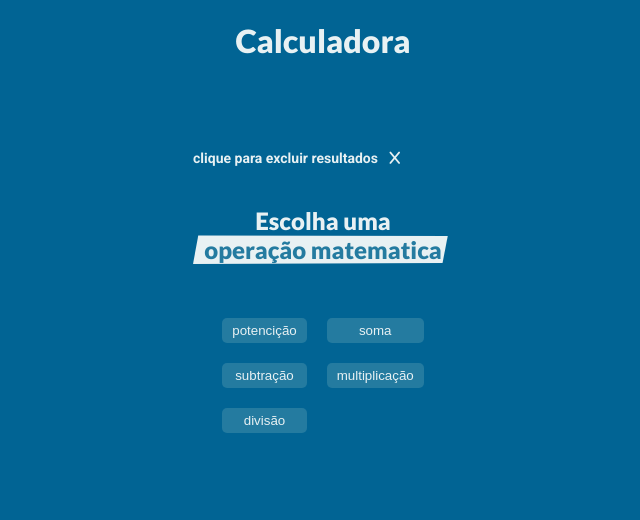
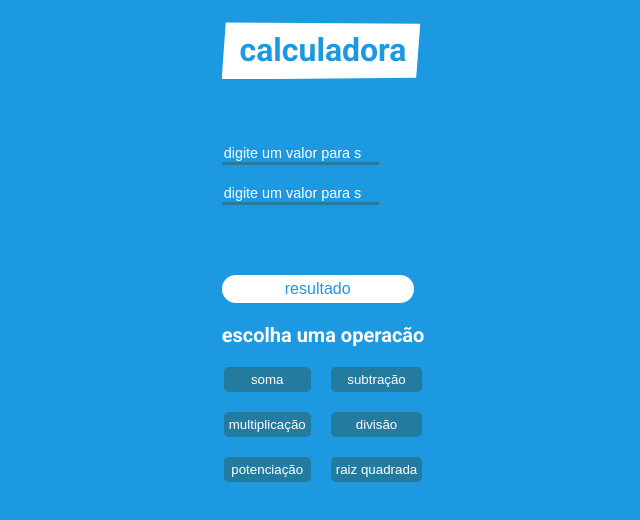
Before and after one commit to law2244/calculadora-js, a plain HTML site: page index.html in a window 1280 px wide. Both pictures are taken after a click on the button "soma". Shown: the whole page, without its empty margins (317-957 px from the left). Drawn offline with Linux system fonts and the light colour scheme.

Commit message:
segunda versão calculadora

```diff
--- a/index.html
+++ b/index.html
@@ -9,32 +9,48 @@
     <script src="https://kit.fontawesome.com/d9157b0d94.js" crossorigin="anonymous"></script>
 </head>
 <body>
-    <h1> Calculadora</h1>
-    <br>
-    <br>
-    <div class="input_valor" >
-        <p>
-         clique para excluir resultados   <i class="fa-solid fa-x"></i>
-        </p>
+    <div class="operacao">
+        <h1>
+            <span>
+                calculadora
+            </span>
+        </h1>
+        <div class="inputOperacao">
+            <input type="number"
+            class="input1"/>
+
+            <input type="number"
+            style="display: block"
+            class="input2"/>
+        </div>
+
+        <button class="resultado">
+            resultado
+        </button>
         <h3>
-            Escolha uma <br> <span> operação  matematica </span>
+            escolha uma operacão
         </h3>
     </div>
-    <div class="escolha_operacao">
 
-
-        <button onclick="potencição()" class="botão_potencicao">potencição </button>
-
-        <button onclick="soma()" class="botao_soma">soma</button>
-
-        <button onclick="sobtracao()" class="botao_subtracao">subtração</button>
-
-        <button onclick="multiplicacao()" class="botao_multiplicacao"> multiplicação </button>
-
-        <button onclick="divisao()" class="bottao_divisao"> divisão </button>
-
-
-
+    <div class="operaçoes">
+        <button class="soma">
+            soma
+        </button >
+        <button class="subtração">
+            subtração
+        </button>
+        <button class="multiplicaçao">
+            multiplicação
+        </button>
+        <button class="divisao">
+            divisão
+        </button>
+        <button class="potenciacao">
+            potenciação
+        </button>
+        <button class="radiacao">
+            raiz quadrada
+        </button>
     </div>
 
 
--- a/script.js
+++ b/script.js
@@ -1,121 +1,138 @@
-let inputBase = document.querySelector(".inputBase")
-let inputExpoente = document.querySelector(".inputExpoente")
-let iconLimoar = document.querySelector(".input_valor i")
+let qd = (x) =>{
+    return document.querySelector(x)
+}
+
+// variaveis das operações
+let somaButtom = qd(".soma")
+
+let subtracaoButton = qd(".subtração")
+
+let multplicacaoButton = qd(".multiplicaçao")
+
+let divisaoButton = qd(".divisao")
+
+let potenciacaoButton = qd(".potenciacao")
+
+let radiacaoButton = qd(".radiacao")
+
+// class inputs
+
+let input1Operaacao =   qd(".input1")
+let input2Operaacao =   qd(".input2")
+
+// variaveis das classs da classes
+
+let divInputs = qd(".inputOperacao")
+
+let buttonResult = qd(".resultado")
+
+// variaveis dos resultados das operações
+
+let resultadoOperacao = document.createElement("p")
+input2Operaacao.after(resultadoOperacao)
 
 
-// variaveis de botão
 
-let bottonPotencicao = document.querySelector(".botão_potencicao")
+// funcões e eventos
+somaButtom.addEventListener("click" , () => {
 
-let bottonSoma = document.querySelector(".botao_soma")
+    resultadoOperacao.innerHTML = ""
+    input1Operaacao.setAttribute("placeholder" ,"digite um valor para soma" )
+    input2Operaacao.setAttribute("placeholder" ,"digite um valor para soma" )
+    divInputs.setAttribute("class" , "inputOperacaoJs")
+    input2Operaacao.style.display = "block"
 
-let bottoSuntracao = document.querySelector(".botao_subtracao")
+    buttonResult.addEventListener("click" , () => {
+        let soma =   Number( input1Operaacao.value) + Number( input2Operaacao.value)
+        resultadoOperacao.innerHTML = soma
+        // input1Operaacao.value = ""
+        // input2Operaacao.value = ""
+    })
+})
 
-let botaoMultiplicacao = document.querySelector(".botao_multiplicacao")
 
-let botaoDivisao = document.querySelector(".bottao_divisao")
+subtracaoButton.addEventListener("click" , () => {
 
-// funcões de calculo
+    resultadoOperacao.innerHTML = ""
+    divInputs.setAttribute("class" , "inputOperacaoJs")
+    input1Operaacao.setAttribute("placeholder" ,"digite um minuendo" )
+    input2Operaacao.setAttribute("placeholder" ,"digite um subtraendo" )
+    input2Operaacao.style.display = "block"
 
-function potencição(){
-    const baseValor =  Number(inputBase.value)
-
-    const ValorExpoente =  Number(inputExpoente.value)
-
-    let resultado =  document.createElement("p")
-
-    inputExpoente.after(resultado)
-
-    resultado.innerText = `o resultado da potenciação e ${Math.pow(baseValor , ValorExpoente)}`
-
-    bottonPotencicao.addEventListener("click" , function zerar(){
-        resultado.innerText = ""
+    buttonResult.addEventListener("click" , () => {
+        let subtracao =   Number( input1Operaacao.value) - Number( input2Operaacao.value)
+        resultadoOperacao.innerHTML = subtracao
+        // input1Operaacao.value = ""
+        // input2Operaacao.value = ""
     })
 
-    iconLimoar.addEventListener("click" , function(){
-        resultado.innerText = ""
-     })
-}
 
-function soma(){
-    const baseValor =  Number(inputBase.value)
+})
 
-    const ValorExpoente =  Number(inputExpoente.value)
+multplicacaoButton.addEventListener("click" , () => {
 
-    let resultado =  document.createElement("p")
+    resultadoOperacao.innerHTML = ""
+    divInputs.setAttribute("class" , "inputOperacaoJs")
+    input1Operaacao.setAttribute("placeholder" ,"digite um fator" )
+    input2Operaacao.setAttribute("placeholder" ,"digite um fator" )
+    input2Operaacao.style.display = "block"
 
-    inputExpoente.after(resultado)
+    buttonResult.addEventListener("click" , () => {
+        let multiplicacao =   Number( input1Operaacao.value) * Number( input2Operaacao.value)
+        resultadoOperacao.innerHTML = multiplicacao
+        // input1Operaacao.value = ""
+        // input2Operaacao.value = ""
+    })
+})
 
-    resultado.innerText = `o resultado da soma e ${baseValor + ValorExpoente}`
 
-    bottonSoma.addEventListener("click" , function zerar(){
-        resultado.innerText = ""
+divisaoButton.addEventListener("click" , () => {
+
+    resultadoOperacao.innerHTML = ""
+    divInputs.setAttribute("class" , "inputOperacaoJs")
+    input1Operaacao.setAttribute("placeholder" ,"digite um dividendo" )
+    input2Operaacao.setAttribute("placeholder" ,"digite um divisor" )
+    input2Operaacao.style.display = "block"
+
+    buttonResult.addEventListener("click" , () => {
+        let divisao =   Number( input1Operaacao.value) / Number( input2Operaacao.value)
+        resultadoOperacao.innerHTML = divisao
+        if (Number.isNaN(divisao)){
+            resultadoOperacao.innerHTML = "não foi possivel realizar essa operacão"
+        }
+        // input1Operaacao.value = ""
+        // input2Operaacao.value = ""
     })
 
-    iconLimoar.addEventListener("click" , function(){
-        resultado.innerText = ""
-     })
+})
 
-}
-function sobtracao(){
-    const baseValor =  Number(inputBase.value)
+potenciacaoButton.addEventListener("click" , () => {
 
-    const ValorExpoente =  Number(inputExpoente.value)
+    resultadoOperacao.innerHTML = ""
+    divInputs.setAttribute("class" , "inputOperacaoJs")
+    input1Operaacao.setAttribute("placeholder" ,"digite uma base" )
+    input2Operaacao.setAttribute("placeholder" ,"digite um expoente" )
+    input2Operaacao.style.display = "block"
 
-    let resultado =  document.createElement("p")
+    buttonResult.addEventListener("click" , () => {
+        let poteciacao =  Math.pow( Number( input1Operaacao.value) , Number( input2Operaacao.value) )
+        resultadoOperacao.innerHTML = poteciacao
+        // input1Operaacao.value = ""
+        // input2Operaacao.value = ""
+    })
+})
 
-    inputExpoente.after(resultado)
+radiacaoButton.addEventListener("click" , () => {
 
-    resultado.innerText =`o resultado da subtração e ${baseValor - ValorExpoente}`
+    resultadoOperacao.innerHTML = ""
+    divInputs.setAttribute("class" , "inputOperacaoJs")
+    input1Operaacao.setAttribute("placeholder" ,"digite uma radicando" )
+    input2Operaacao.style.display = "none"
 
-    bottoSuntracao.addEventListener("click" , function zerar(){
-        resultado.innerText = ""
-    })
-
-    iconLimoar.addEventListener("click" , function(){
-        resultado.innerText = ""
-     })
-}
-
-
-function multiplicacao(){
-    const baseValor =  Number(inputBase.value)
-
-    const ValorExpoente =  Number(inputExpoente.value)
-
-    let resultado =  document.createElement("p")
-
-    inputExpoente.after(resultado)
-
-    resultado.innerText = `o resultado da multiplicação e ${baseValor * ValorExpoente}`
-
-    botaoMultiplicacao.addEventListener("click" , function zerar(){
-        resultado.innerText = ""
-    })
-
-    iconLimoar.addEventListener("click" , function(){
-        resultado.innerText = ""
-     })
-}
-
-function divisao(){
-
-    const baseValor =  Number(inputBase.value)
-
-    const ValorExpoente =  Number(inputExpoente.value)
-
-    let resultado =  document.createElement("p")
-
-    inputExpoente.after(resultado)
-
-    resultado.innerText = `o resultado da divisão e ${baseValor / ValorExpoente}`
-
-    botaoDivisao.addEventListener("click" , function zerar(){
-        resultado.innerText = ""
-    })
-
-    iconLimoar.addEventListener("click" , function(){
-        resultado.innerText = ""
-     })
-
-}
+    buttonResult.addEventListener("click" , () => {
+        let radiacao =  Math.sqrt(Number( input1Operaacao.value))
+        resultadoOperacao.innerHTML = radiacao
+        // input1Operaacao.value = ""
+        // input2Operaacao.value = ""
+   })
+})
--- a/style.css
+++ b/style.css
@@ -7,64 +7,69 @@ body{
     display: flex;
     flex-direction: column;
     align-items: center;
-    font-family: Roboto;
-    background-color: #016494;
-    color: #E8F1F3
+    font-family: roboto;
+    background-color: #1C99E0
+
 }
-h1{
-    color: #E8F1F3;
-    font-family: lato;
+.inputOperacao{
+    display: none;
 }
-input{
-    display: block;
-    margin-top: 20px;
-    border: 0 ;
-    outline: 0;
-    border-bottom: 2px solid #1C99E0;
-    width: 18vw;
-    background-color: transparent;
-    color: #E8F1F3;
-}
-.escolha_operacao{
-    display: grid;
-    grid-template-columns: repeat( 2 , auto);
-    gap: 20px
-}
-.input_valor h3{
-    color: #E8F1F3;
-    font-family: lato;
-    font-size: 24px;
-    text-align: center;
-    margin-top: 40px
-}
-.input_valor > h3 >span{
-    background-color: #E8F1F3;
-    clip-path: polygon(2% 2%, 98% 4%, 96% 97%, 0 100%);
-    padding: 0 0.7rem;
-    color: #247BA0
+.inputOperacaoJs{
+    display: block;;
 }
 
-input::placeholder{
-    color: #E8F1F3;
+.inputOperacaoJs input{
+    border: 0;
+    border-bottom: 3px solid #247BA0;
+    background-color: transparent;
+    outline: 0;
+    margin-bottom: 20px;
+    width: 12vw;
+    color: #fff
 }
-.input_valor p{
-    font-size: 14px;
-    margin-top: 30px
+.inputOperacaoJs input::placeholder{
+    color: #FFF;
+   font-size: 0.9rem
 }
-.input_valor p > i{
-    margin-left: 0.5rem
+.operacao h1{
+    padding-top: 20px;
+    background-color: #fff;
+    padding: 10px;
+    clip-path: polygon(2% 2%, 98% 4%, 96% 97%, 0 100%);
+    color: #1C99E0;
+    text-align: center;
+    margin-bottom: 4rem
 }
-.escolha_operacao{
-    margin-top: 30px;
+
+.operacao button{
+    border: 0;
+    background-color: #fff;
+    width: 12rem;
+    font-size: 16px;
+    padding: 5px 0;
+    border-radius: 20px;
+    margin-top: 50px;
+    color: #1C99E0;
 }
-button{
+.operaçoes{
+    display: grid;
+    grid-template-columns: repeat(2 , auto);
+    gap : 20px
+}
+.operaçoes button{
     background-color: #247BA0;
     border: 0;
-    color: #E8F1F3;
-    padding: 5px 10px;
     border-radius: 5px;
-    max-width: 100px;
+    color: #fff;
+    padding: 5px 5px
 }
-button:hover{
-    transform: scale(1.2)
+.operaçoes button:hover{
+    transform: scale(1.1);
 }
+.operacao h3{
+    color: #fff;
+    font-size: 20px
+}
+p{
+    color: #fff
+}
```
